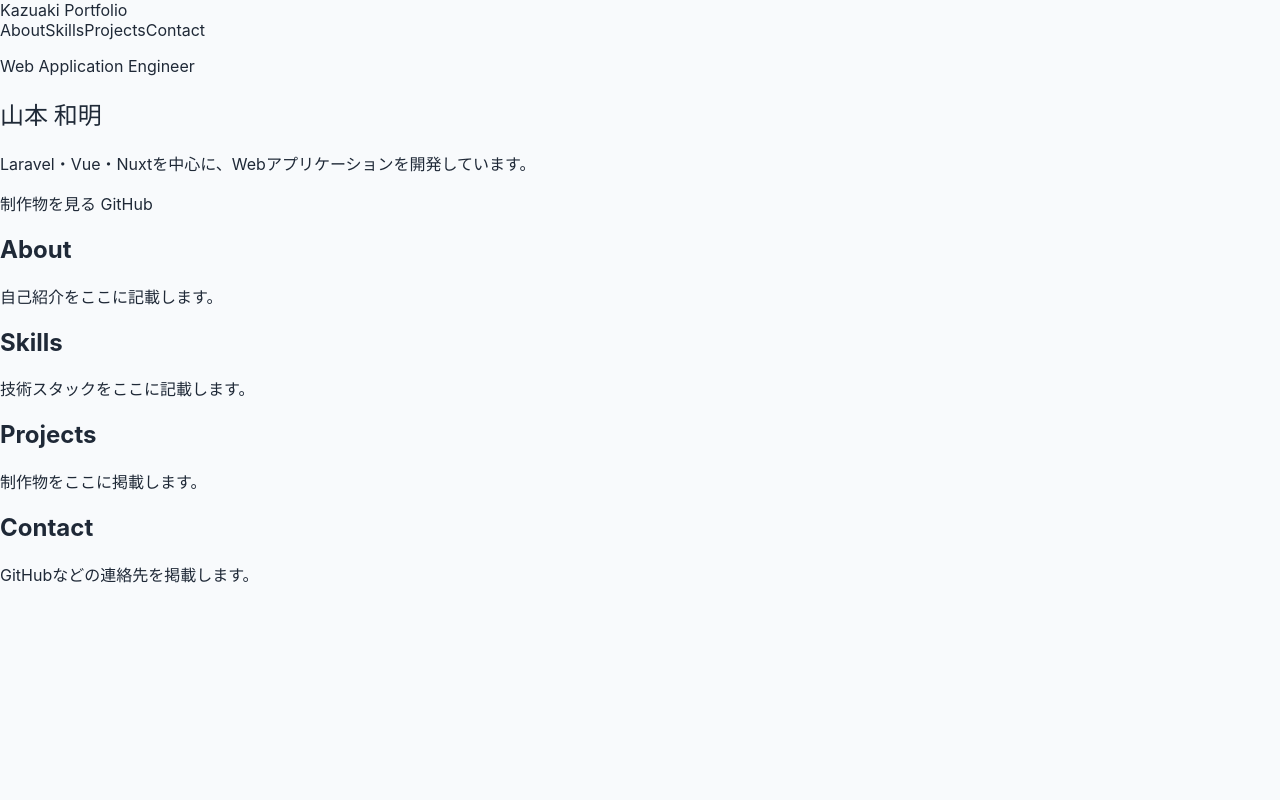
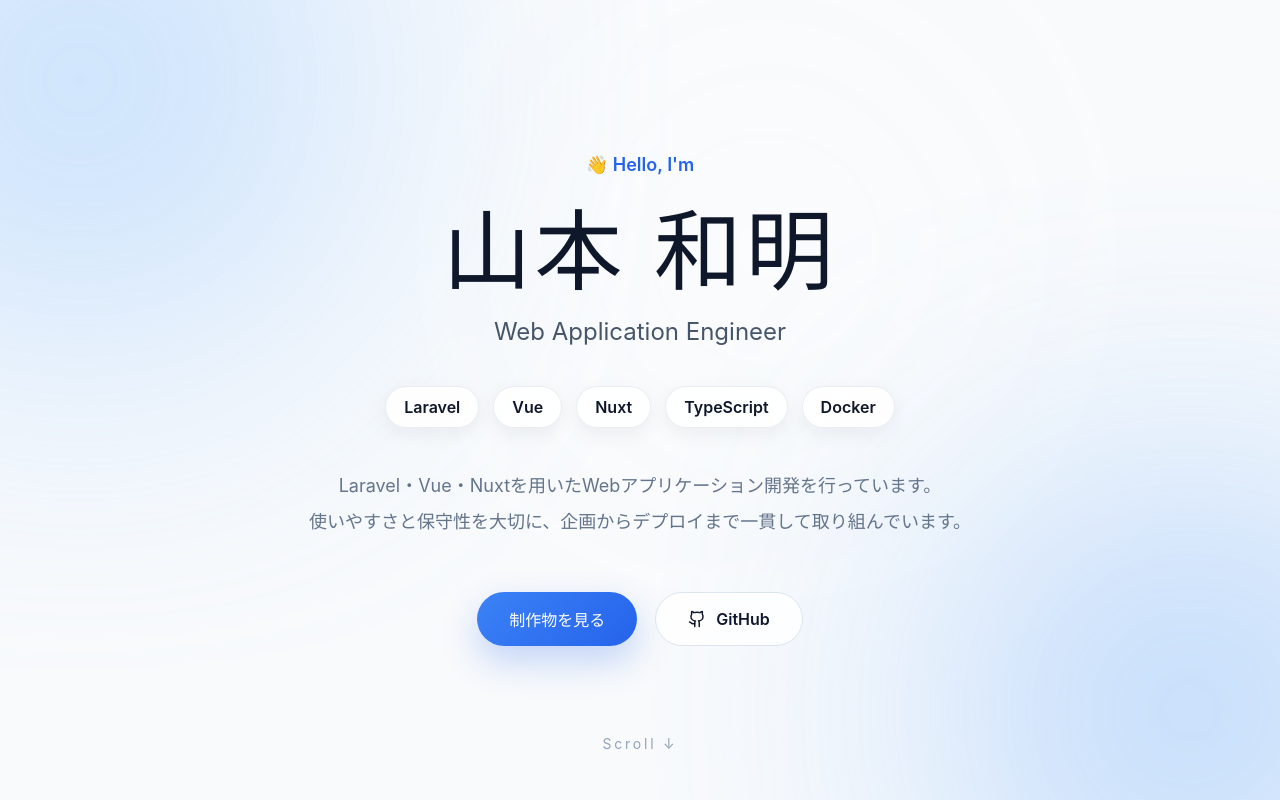
Before and after one commit to kazyuaki/portfolio, a Vue app: page / in a window 1280 px wide. Built offline with nearby package versions, Linux system fonts and the light colour scheme.

Commit message:
✨ Heroセクションを実装

```diff
--- a/package.json
+++ b/package.json
@@ -9,6 +9,7 @@
     "preview": "vite preview"
   },
   "dependencies": {
+    "lucide-vue-next": "^1.0.0",
     "vue": "^3.5.39"
   },
   "devDependencies": {
--- a/src/App.vue
+++ b/src/App.vue
@@ -1,64 +1,278 @@
 <script setup lang="ts">
+import { Github } from "lucide-vue-next";
 </script>
 
 <template>
-  <div class="app">
-    <header class="header">
-      <div class="header__inner">
-        <a href="#" class="logo">Kazuaki Portfolio</a>
+  <main class="hero">
+    <div class="hero__background">
+      <div class="hero__blur hero__blur--1"></div>
+      <div class="hero__blur hero__blur--2"></div>
+      <div class="hero__blur hero__blur--3"></div>
+    </div>
+    <div class="hero__container">
+      <span class="hero__eyebrow"> 👋 Hello, I'm </span>
 
-        <nav class="nav">
-          <a href="#about">About</a>
-          <a href="#skills">Skills</a>
-          <a href="#projects">Projects</a>
-          <a href="#contact">Contact</a>
-        </nav>
+      <h1 class="hero__title">山本 和明</h1>
+
+      <p class="hero__subtitle">Web Application Engineer</p>
+
+      <div class="hero__tech">
+        <span>Laravel</span>
+        <span>Vue</span>
+        <span>Nuxt</span>
+        <span>TypeScript</span>
+        <span>Docker</span>
       </div>
-    </header>
 
-    <main>
-      <section class="hero">
-        <p class="hero__label">Web Application Engineer</p>
-        <h1>山本 和明</h1>
       <p class="hero__description">
-          Laravel・Vue・Nuxtを中心に、Webアプリケーションを開発しています。
+        Laravel・Vue・Nuxtを用いたWebアプリケーション開発を行っています。<br />
+        使いやすさと保守性を大切に、企画からデプロイまで一貫して取り組んでいます。
       </p>
 
       <div class="hero__actions">
-          <a href="#projects" class="button button--primary">
-            制作物を見る
-          </a>
+        <a href="#projects" class="btn btn-primary"> 制作物を見る </a>
 
         <a
           href="https://github.com/kazyuaki"
           target="_blank"
           rel="noopener noreferrer"
-            class="button button--secondary"
+          class="btn btn-secondary"
         >
+          <Github :size="18" />
           GitHub
         </a>
       </div>
-      </section>
+    </div>
+    <div class="hero__scroll">Scroll ↓</div>
+  </main>
+</template>
 
-      <section id="about" class="section">
-        <h2>About</h2>
-        <p>自己紹介をここに記載します。</p>
-      </section>
+<style>
+* {
+  box-sizing: border-box;
+}
 
-      <section id="skills" class="section">
-        <h2>Skills</h2>
-        <p>技術スタックをここに記載します。</p>
-      </section>
+body {
+  margin: 0;
+  background: #f8fafc;
+  color: #0f172a;
+  font-family: Inter, "Zen Kaku Gothic New", sans-serif;
+}
 
-      <section id="projects" class="section">
-        <h2>Projects</h2>
-        <p>制作物をここに掲載します。</p>
-      </section>
+.hero {
+  position: relative;
+  min-height: 100vh;
+  display: flex;
+  justify-content: center;
+  align-items: center;
+  padding: 80px 24px;
+  overflow: hidden;
+  background: #f8fafc;
+}
 
-      <section id="contact" class="section">
-        <h2>Contact</h2>
-        <p>GitHubなどの連絡先を掲載します。</p>
-      </section>
-    </main>
-  </div>
-</template>
+.hero__background {
+  position: absolute;
+  inset: 0;
+  overflow: hidden;
+  pointer-events: none;
+}
+
+.hero__blur {
+  position: absolute;
+  border-radius: 999px;
+  filter: blur(140px);
+  opacity: 0.55;
+}
+
+.hero__blur--1 {
+  width: 520px;
+  height: 520px;
+  background: #93c5fd;
+  top: -180px;
+  left: -180px;
+}
+
+.hero__blur--2 {
+  width: 420px;
+  height: 420px;
+  background: #60a5fa;
+  right: -120px;
+  bottom: -120px;
+}
+
+.hero__blur--3 {
+  width: 260px;
+  height: 260px;
+  background: white;
+  top: 120px;
+  right: 30%;
+  opacity: 0.9;
+}
+
+.hero__container {
+  position: relative;
+  z-index: 1;
+  max-width: 760px;
+  text-align: center;
+}
+
+.hero__eyebrow {
+  display: inline-block;
+  font-size: 18px;
+  margin-bottom: 20px;
+  color: #2563eb;
+  font-weight: 600;
+}
+
+.hero__title {
+  margin: 12px 0;
+  font-size: clamp(64px, 8vw, 88px);
+  font-family: "Noto Sans JP", sans-serif;
+  font-weight: 600;
+  letter-spacing: 0.04em;
+  line-height: 1.05;
+  color: #0f172a;
+}
+
+.hero__subtitle {
+  margin-top: 18px;
+  font-size: 24px;
+  font-weight: 400;
+  color: #475569;
+}
+
+.hero__tech {
+  display: flex;
+  justify-content: center;
+  flex-wrap: wrap;
+  gap: 14px;
+  margin: 40px 0;
+}
+
+.hero__tech span {
+  padding: 10px 18px;
+  border-radius: 999px;
+  background: rgba(255, 255, 255, 0.85);
+  backdrop-filter: blur(16px);
+  border: 1px solid rgba(148, 163, 184, 0.2);
+  box-shadow: 0 6px 20px rgba(15, 23, 42, 0.06);
+  font-weight: 600;
+  transition: 0.25s;
+}
+
+.hero__tech span:hover {
+  transform: translateY(-3px);
+  box-shadow: 0 14px 30px rgba(37, 99, 235, 0.15);
+}
+
+.hero__description {
+  margin-top: 40px;
+  font-size: 18px;
+  line-height: 2;
+  color: #64748b;
+}
+
+.hero__actions {
+  display: flex;
+  justify-content: center;
+  gap: 18px;
+  margin-top: 52px;
+  flex-wrap: wrap;
+}
+
+.btn {
+  display: inline-flex;
+  align-items: center;
+  justify-content: center;
+  gap: 10px;
+  padding: 15px 32px;
+  border-radius: 999px;
+  font-weight: 600;
+  text-decoration: none;
+  transition: 0.25s;
+}
+
+.btn-primary {
+  color: white;
+  background: linear-gradient(135deg, #3b82f6, #2563eb);
+
+  box-shadow: 0 15px 35px rgba(37, 99, 235, 0.25);
+}
+
+.btn-primary:hover {
+  transform: translateY(-3px);
+  box-shadow: 0 20px 40px rgba(37, 99, 235, 0.35);
+}
+
+.btn-secondary {
+  color: #0f172a;
+  background: rgba(255, 255, 255, 0.8);
+  border: 1px solid #dbe4ef;
+  backdrop-filter: blur(12px);
+}
+
+.btn-secondary:hover {
+  background: white;
+  transform: translateY(-3px);
+}
+
+.hero__scroll {
+  position: absolute;
+  bottom: 40px;
+  left: 50%;
+  transform: translateX(-50%);
+  color: #94a3b8;
+  font-size: 14px;
+  letter-spacing: 0.2em;
+  animation: float 2s ease-in-out infinite;
+}
+
+@keyframes float {
+  0%,
+  100% {
+    transform: translate(-50%, 0);
+  }
+
+  50% {
+    transform: translate(-50%, -8px);
+  }
+}
+
+@media (max-width: 640px) {
+  .hero {
+    min-height: 100svh;
+    padding: 64px 20px 96px;
+  }
+
+  .hero__title {
+    font-size: clamp(48px, 15vw, 64px);
+  }
+
+  .hero__subtitle {
+    font-size: 20px;
+  }
+
+  .hero__description {
+    font-size: 16px;
+    line-height: 1.9;
+  }
+
+  .hero__description br {
+    display: none;
+  }
+
+  .hero__actions {
+    width: 100%;
+    gap: 12px;
+    margin-top: 40px;
+  }
+
+  .btn {
+    width: min(100%, 280px);
+  }
+
+  .hero__scroll {
+    bottom: 24px;
+  }
+}
+</style>
```
Also changed, not shown: 1 other file (tests, documents, lock files or other folders). Lines whose indentation alone changed are shown as unchanged.
